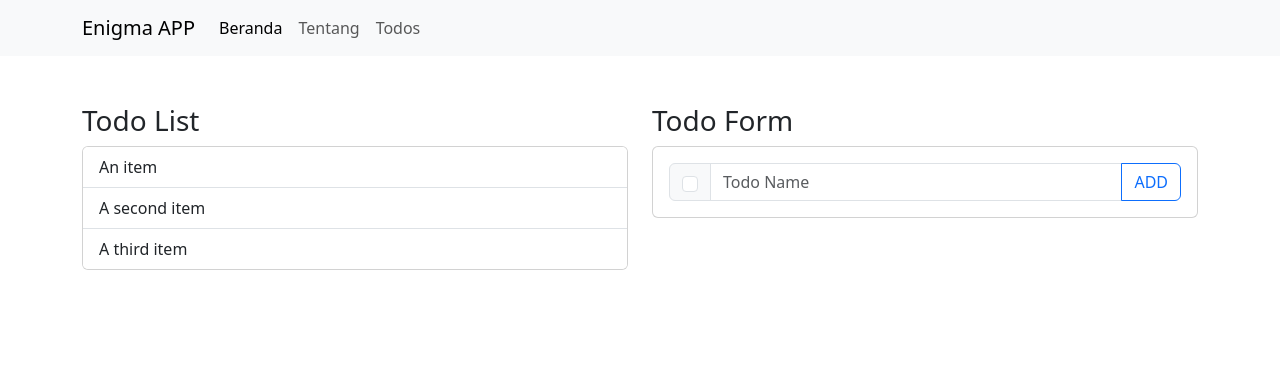
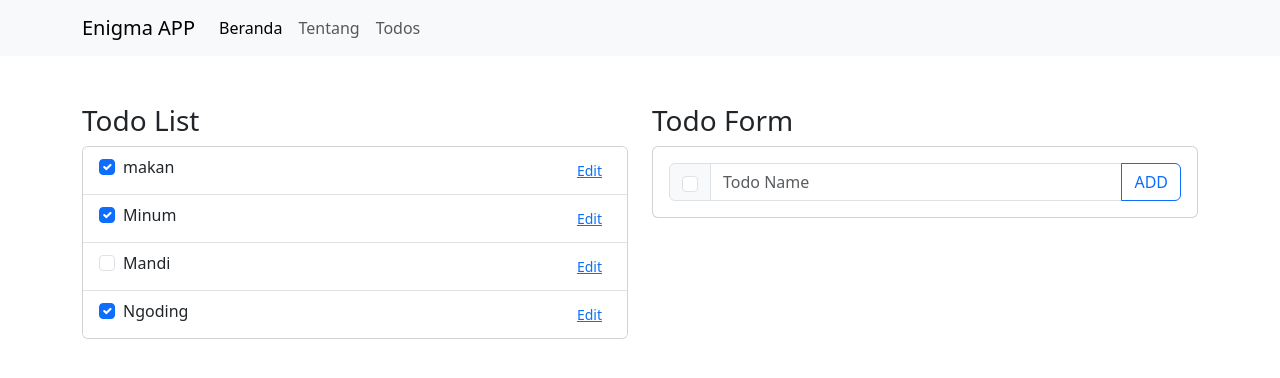
Before and after one commit to ariefmahendra/angular-fundamental, an Angular app: page /todos in a window 1280 px wide. Shown: the top 378 px of the page. Built offline with nearby package versions, Linux system fonts and the light colour scheme.

Commit message:
feat: Add session storage and crud todo

```diff
--- a/src/app/pages/todos/todo-form/todo-form.component.html
+++ b/src/app/pages/todos/components/todo-form/todo-form.component.html
@@ -1,16 +1,24 @@
 <h3>Todo Form</h3>
 <div class="card">
   <div class="card-body">
-    <form>
+    <form action="" [formGroup]="todoForm" (ngSubmit)="onSubmit()">
       <div class="input-group">
         <div class="input-group-text">
           <input
             type="checkbox"
             class="form-check-input"
             aria-label="Checkbox for following text input"
+            formControlName="isDone"
           >
         </div>
-        <input type="text" class="form-control" placeholder="Todo Name" aria-label="Username" aria-describedby="basic-addon1">
+        <input
+          type="text"
+          class="form-control"
+          placeholder="Todo Name"
+          aria-label="Username"
+          aria-describedby="basic-addon1"
+          formControlName="title"
+        >
         <button
           type="submit"
           class="btn btn-outline-primary"
--- /dev/null
+++ b/src/app/pages/todos/components/todo-form/todo-form.component.ts
@@ -0,0 +1,26 @@
+import {Component, EventEmitter, Input, Output} from '@angular/core';
+import {FormControl, FormGroup} from "@angular/forms";
+import {Todo} from "../../models/todo.model";
+
+@Component({
+  selector: 'app-todo-form',
+  templateUrl: './todo-form.component.html',
+  styleUrl: './todo-form.component.scss'
+})
+export class TodoFormComponent {
+
+  @Input() todo?: Todo;
+  @Output() saveTodo: EventEmitter<Todo> = new EventEmitter<Todo>();
+
+  todoForm: FormGroup = new FormGroup({
+    id: new FormControl(null),
+    title: new FormControl(null),
+    isDone: new FormControl(false),
+  })
+
+  onSubmit(){
+    this.saveTodo.emit(this.todoForm.value);
+    console.log("save todo: ", this.todoForm.value);
+    this.todoForm.reset();
+  }
+}
--- /dev/null
+++ b/src/app/pages/todos/components/todo-list/todo-list.component.html
@@ -0,0 +1,12 @@
+<h3>Todo List</h3>
+<div class="card" >
+  <ul class="list-group list-group-flush">
+    <li class="list-group-item" *ngFor="let todo of list">
+      <div class="form-check">
+        <input class="form-check-input" type="checkbox" id="{{todo.id}}_checkbox" [value]="todo.id" [checked]="todo.isDone">
+        <label for="{{todo.id}}_checkbox" class="form-check-label">{{todo.title}}</label>
+        <button class="btn btn-link btn-sm float-end">Edit</button>
+      </div>
+    </li>
+  </ul>
+</div>
--- a/src/app/pages/todos/todo-list/todo-list.component.ts
+++ b/src/app/pages/todos/components/todo-list/todo-list.component.ts
@@ -1,4 +1,5 @@
-import { Component } from '@angular/core';
+import {Component, Input} from '@angular/core';
+import {Todo} from "../../models/todo.model";
 
 @Component({
   selector: 'app-todo-list',
@@ -6,5 +7,5 @@ import { Component } from '@angular/core';
   styleUrl: './todo-list.component.scss'
 })
 export class TodoListComponent {
-
+  @Input() list: Todo[] = [];
 }
--- /dev/null
+++ b/src/app/pages/todos/models/todo.model.ts
@@ -0,0 +1,5 @@
+export interface Todo {
+  id: number,
+  title: string,
+  isDone: boolean
+}
--- a/src/app/pages/todos/todo-list/todo-list.component.html
+++ /dev/null
@@ -1,8 +0,0 @@
-<h3>Todo List</h3>
-<div class="card" >
-  <ul class="list-group list-group-flush">
-    <li class="list-group-item">An item</li>
-    <li class="list-group-item">A second item</li>
-    <li class="list-group-item">A third item</li>
-  </ul>
-</div>
--- a/src/app/pages/todos/todos.component.html
+++ b/src/app/pages/todos/todos.component.html
@@ -1,8 +1,13 @@
 <div class="row mt-5">
   <div class="col">
-    <app-todo-list></app-todo-list>
+    <app-todo-list
+      [list]="todos"
+    ></app-todo-list>
   </div>
   <div class="col">
-    <app-todo-form></app-todo-form>
+    <app-todo-form
+      [todo]="todo"
+      (saveTodo)="onSaveTodo($event)"
+    ></app-todo-form>
   </div>
 </div>
--- a/src/app/pages/todos/todos.component.ts
+++ b/src/app/pages/todos/todos.component.ts
@@ -1,10 +1,55 @@
-import { Component } from '@angular/core';
+import {Component, OnInit} from '@angular/core';
+import {Todo} from "./models/todo.model";
 
 @Component({
   selector: 'app-todos',
   templateUrl: './todos.component.html',
   styleUrl: './todos.component.scss'
 })
-export class TodosComponent {
+export class TodosComponent implements OnInit{
+
+  todos: Todo[] = [];
+  todo?: Todo;
+
+  ngOnInit(): void {
+    this.initTodo();
+  }
+
+  initTodo(): void {
+    const sessionTodos: string = sessionStorage.getItem('todos') as string;
+    if (!sessionTodos) {
+      const todos: Todo[] = [
+        {
+          id: 1,
+          title: "makan",
+          isDone: true
+        },
+        {
+          id: 2,
+          title: "Minum",
+          isDone: true
+        },
+        {
+          id: 3,
+          title: "Mandi",
+          isDone: false
+        },
+        {
+          id: 4,
+          title: "Ngoding",
+          isDone: true
+        },
+      ];
+      sessionStorage.setItem('todos', JSON.stringify(todos));
+      this.todos = todos;
+    } else {
+      this.todos = JSON.parse(sessionTodos)
+    }
+  }
+
+  onSaveTodo(todo: Todo): void {
+    this.todos.push(todo)
+    sessionStorage.setItem('todos', JSON.stringify(this.todos));
+  }
 
 }
```
Also changed, not shown: src/app/pages/todos/todo-form/todo-form.component.ts (deleted, +0 -10 lines), src/app/pages/todos/todos.module.ts (+6 -3 lines), src/app/pages/todos/components/todo-form/todo-form.component.scss (added), src/app/pages/todos/components/todo-list/todo-list.component.scss (added).
